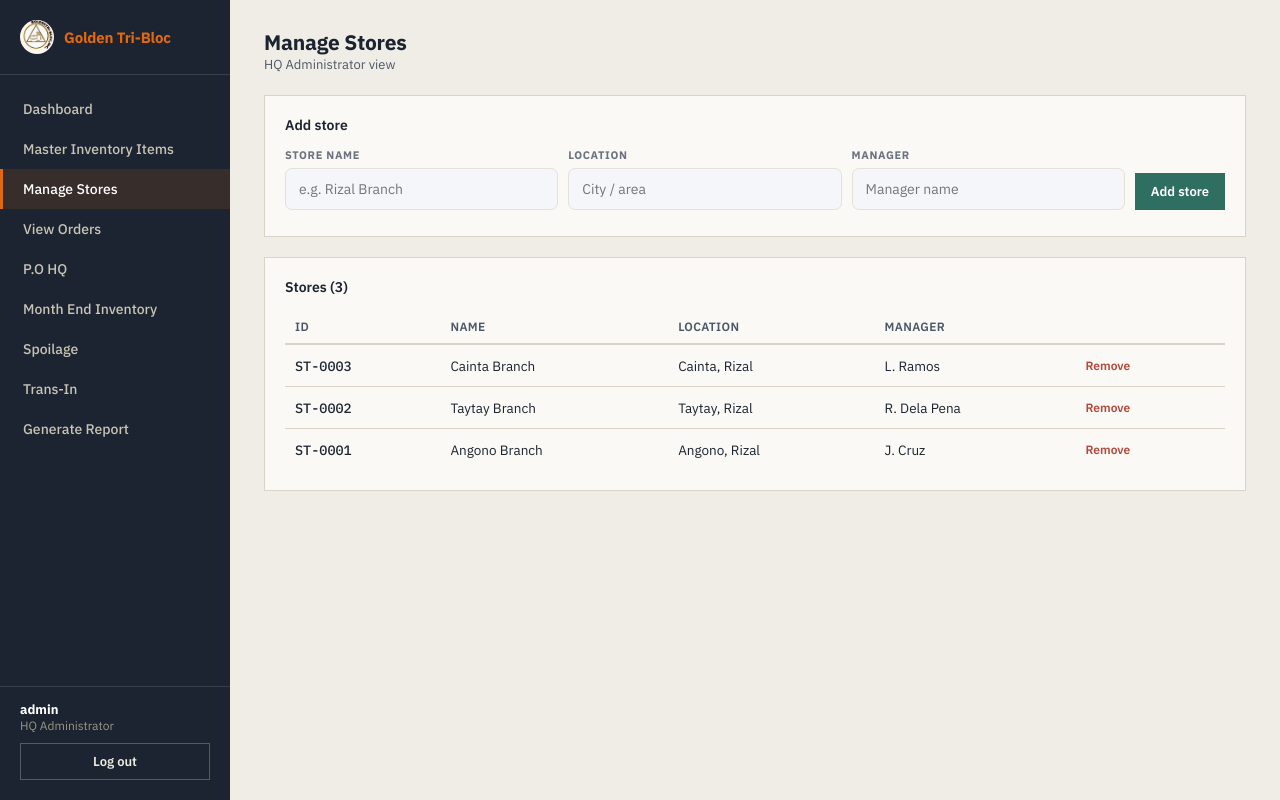
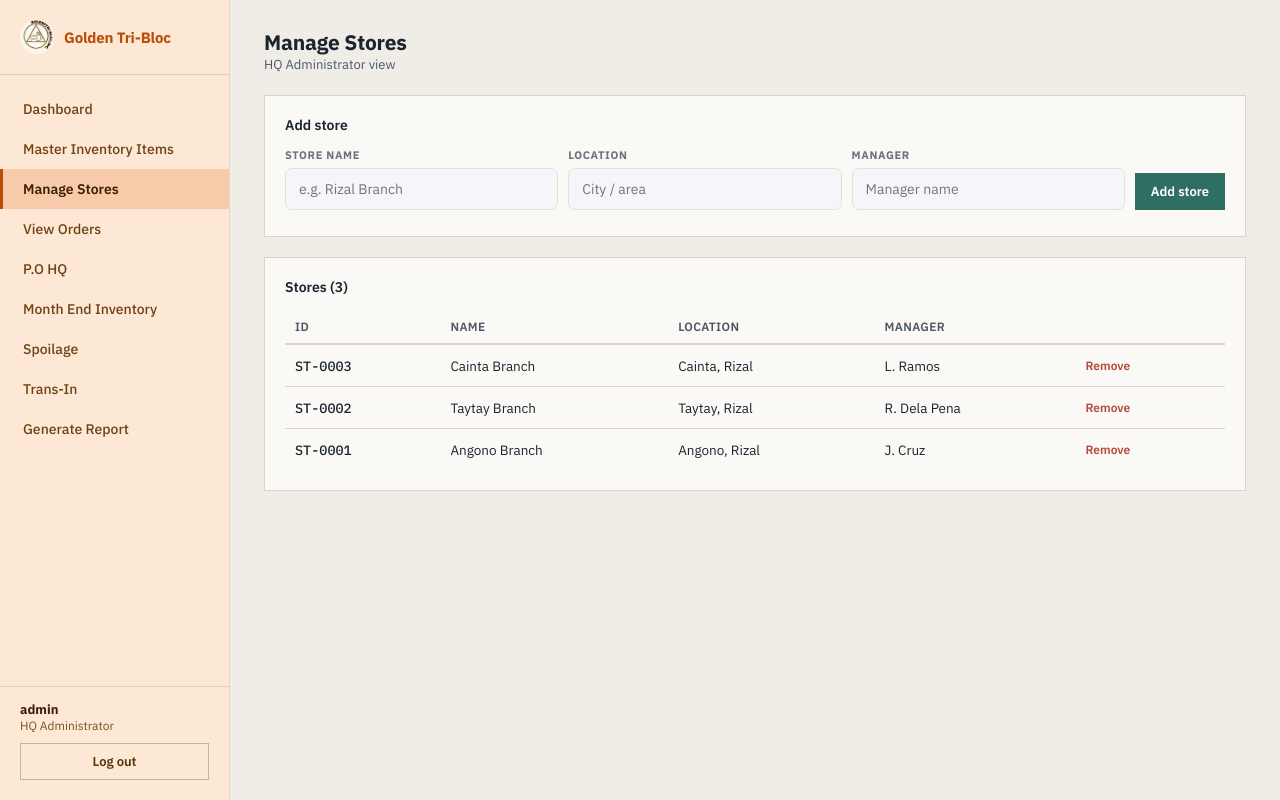
Before and after one commit to kviernes255lfi-a11y/GTBI-Multi-Store-Ordering-System, a Flask app: page /admin/stores in a window 1280 px wide. Run offline with Flask 3, Linux system fonts and the light colour scheme; a user stored in the database is signed in.

Commit message:
Update style.css

```diff
--- a/static/css/style.css
+++ b/static/css/style.css
@@ -39,19 +39,19 @@ a{color:inherit;}
 
 /* ---------- APP SHELL ---------- */
 .shell{display:flex;min-height:100vh;}
-.sidebar{width:230px;flex-shrink:0;background:var(--ink);color:#EDEAE0;display:flex;flex-direction:column;padding:20px 0;}
-.sidebar .brand{display:flex;align-items:center;gap:10px;color:#fff;padding:0 20px 20px;margin:0;border-bottom:1px solid rgba(255,255,255,.12);font-size:15px;font-weight:700;letter-spacing:-.01em;}
+.sidebar{width:230px;flex-shrink:0;background:#FCE8D5;color:#5A320A;display:flex;flex-direction:column;padding:20px 0;border-right:1px solid #EAD5C3;}
+.sidebar .brand{display:flex;align-items:center;gap:10px;color:#3D2005;padding:0 20px 20px;margin:0;border-bottom:1px solid rgba(90,50,10,.15);font-size:15px;font-weight:700;letter-spacing:-.01em;}
 .sidebar .brand img{width:34px;height:34px;border-radius:50%;object-fit:cover;flex-shrink:0;background:#FBF6EE;}
-.sidebar .brand span{color:var(--amber);}
+.sidebar .brand span{color:var(--amber-dark);}
 nav{flex:1;padding:14px 0;overflow-y:auto;}
-nav a{display:block;text-decoration:none;padding:11px 20px;color:#C9C4B5;font-size:14px;font-weight:500;border-left:3px solid transparent;}
-nav a:hover{background:rgba(255,255,255,.05);color:#fff;}
-nav a.active{background:rgba(226,103,15,.14);color:#fff;border-left-color:var(--amber);}
-.sidebar-foot{padding:14px 20px 0;border-top:1px solid rgba(255,255,255,.12);}
-.who{font-size:12px;color:#9B9686;margin-bottom:10px;}
-.who b{color:#fff;display:block;font-size:13px;}
-.logout-btn{display:block;text-align:center;text-decoration:none;width:100%;padding:9px;background:transparent;border:1px solid rgba(255,255,255,.25);color:#EDEAE0;font-size:13px;font-weight:600;box-sizing:border-box;}
-.logout-btn:hover{background:var(--red);border-color:var(--red);}
+nav a{display:block;text-decoration:none;padding:11px 20px;color:#6E4215;font-size:14px;font-weight:500;border-left:3px solid transparent;}
+nav a:hover{background:rgba(226,103,15,.1);color:#3D2005;}
+nav a.active{background:rgba(226,103,15,.22);color:#3D2005;border-left-color:var(--amber-dark);font-weight:600;}
+.sidebar-foot{padding:14px 20px 0;border-top:1px solid rgba(90,50,10,.15);}
+.who{font-size:12px;color:#7A5025;margin-bottom:10px;}
+.who b{color:#3D2005;display:block;font-size:13px;}
+.logout-btn{display:block;text-align:center;text-decoration:none;width:100%;padding:9px;background:transparent;border:1px solid rgba(90,50,10,.3);color:#5A320A;font-size:13px;font-weight:600;box-sizing:border-box;}
+.logout-btn:hover{background:var(--red);border-color:var(--red);color:#fff;}
 
 .main{flex:1;min-width:0;padding:28px 34px;overflow-x:auto;}
 .topbar{display:flex;justify-content:space-between;align-items:baseline;margin-bottom:22px;flex-wrap:wrap;gap:10px;}
@@ -88,7 +88,7 @@ tr:last-child td{border-bottom:none;}
   .sidebar .brand{border:none;padding:6px 10px;width:100%;}
   nav{display:flex;flex-wrap:wrap;padding:0 6px;}
   nav a{padding:8px 10px;border-left:none;border-bottom:3px solid transparent;}
-  nav a.active{border-left:none;border-bottom-color:var(--amber);}
+  nav a.active{border-left:none;border-bottom-color:var(--amber-dark);}
   .sidebar-foot{width:100%;border:none;padding:8px 10px 0;}
   .main{padding:20px 16px;}
 }
```
